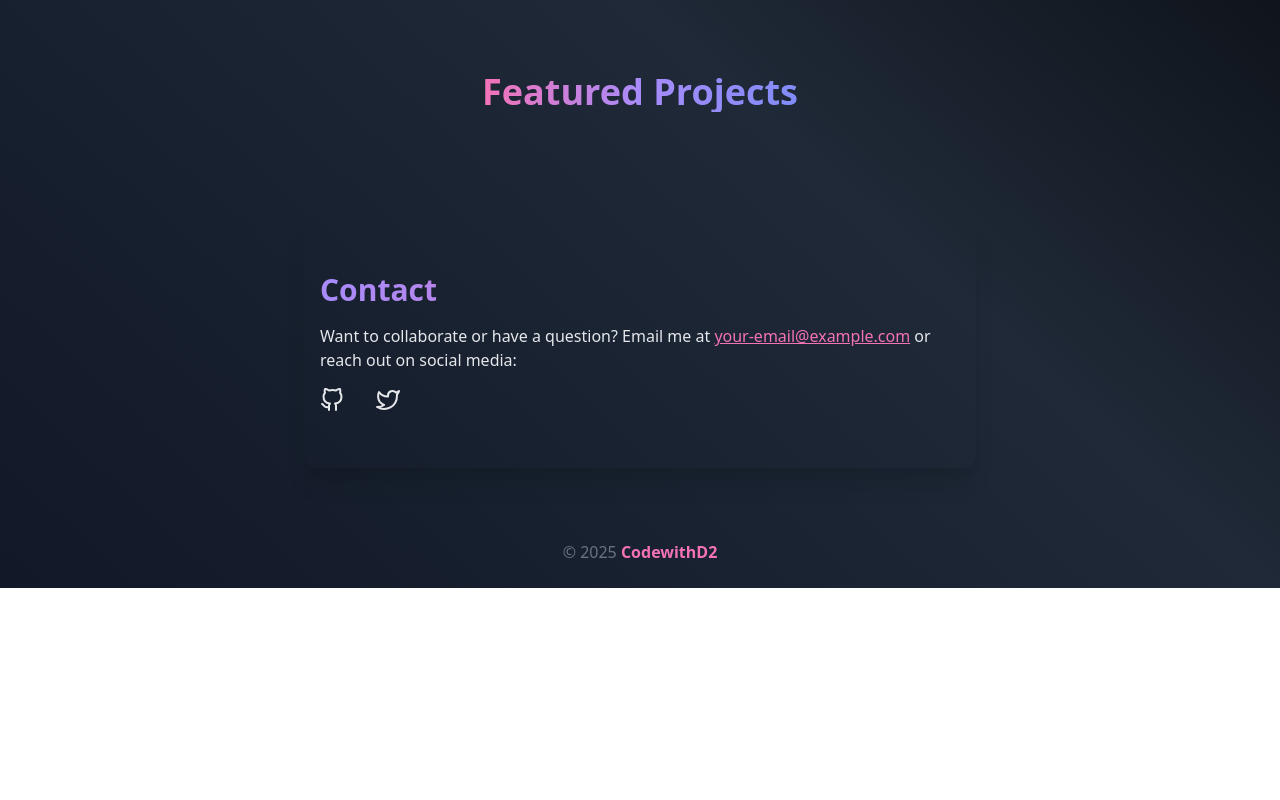
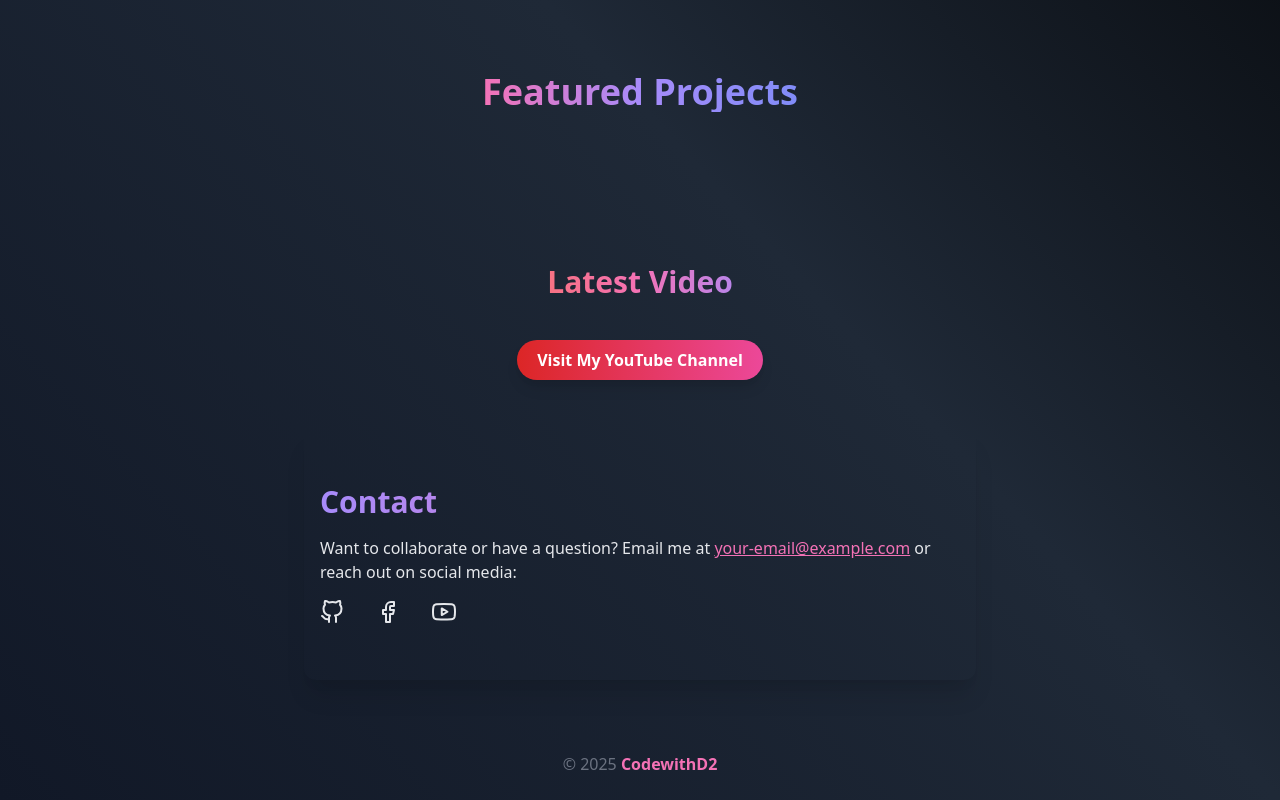
Before and after one commit to CodewithD2/CodewithD2.github.io, a plain HTML site: page index.html in a window 1280 px wide. Shown: the part 592-1392 px from the top of the page. Before the commit the page ends 1180 px from the top, so only its background shows below. Drawn offline with nearby package versions, Linux system fonts and the light colour scheme; no server answers.

Commit message:
Update index.html

```diff
--- a/index.html
+++ b/index.html
@@ -14,6 +14,7 @@
     <div class="flex items-center gap-6">
       <a href="#about" class="font-semibold text-gray-200 hover:text-pink-400 transition">About</a>
       <a href="#projects" class="font-semibold text-gray-200 hover:text-pink-400 transition">Projects</a>
+      <a href="#latest-video" class="font-semibold text-gray-200 hover:text-pink-400 transition">Latest Video</a>
       <a href="#contact" class="font-semibold text-gray-200 hover:text-pink-400 transition">Contact</a>
       <button id="dark-toggle" class="ml-4 p-2 rounded bg-gradient-to-br from-gray-800 to-gray-700 text-white shadow transition hover:scale-110" title="Toggle dark mode">
         <i data-feather="moon"></i>
@@ -43,14 +44,25 @@
     <div id="project-list" class="grid gap-10 sm:grid-cols-2 lg:grid-cols-3"></div>
   </section>
 
+  <!-- Latest YouTube Video -->
+  <section id="latest-video" class="max-w-3xl mx-auto px-4 py-12">
+    <h2 class="text-3xl font-bold mb-6 text-center text-transparent bg-clip-text bg-gradient-to-r from-red-400 via-pink-400 to-purple-400">Latest Video</h2>
+    <div id="youtube-latest" class="flex flex-col items-center"></div>
+    <div class="text-center mt-4">
+      <a href="https://www.youtube.com/@CodeWithD" target="_blank" class="inline-block px-5 py-2 rounded-full bg-gradient-to-r from-red-600 to-pink-500 text-white font-bold shadow-lg hover:scale-105 transition">
+        Visit My YouTube Channel
+      </a>
+    </div>
+  </section>
+
   <!-- Contact -->
   <section id="contact" class="max-w-2xl mx-auto px-4 py-14 bg-gray-900/90 rounded-xl shadow-xl mb-12">
     <h2 class="text-3xl font-bold mb-4 text-transparent bg-clip-text bg-gradient-to-r from-purple-400 to-pink-400">Contact</h2>
     <p class="mb-4 text-gray-200">Want to collaborate or have a question? Email me at <a href="mailto:your-email@example.com" class="text-pink-400 underline">your-email@example.com</a> or reach out on social media:</p>
     <div class="flex gap-8 mt-2">
       <a href="https://github.com/CodewithD2" target="_blank" title="GitHub" class="hover:scale-125 transition"><i data-feather="github"></i></a>
-      <a href="https://twitter.com/yourtwitter" target="_blank" title="Twitter" class="hover:scale-125 transition"><i data-feather="twitter"></i></a>
-      <!-- Add more socials as you like -->
+      <a href="https://www.facebook.com/diaa.el.din.atya" target="_blank" title="Facebook" class="hover:scale-125 transition"><i data-feather="facebook"></i></a>
+      <a href="https://www.youtube.com/@CodeWithD" target="_blank" title="YouTube" class="hover:scale-125 transition"><i data-feather="youtube"></i></a>
     </div>
   </section>
 
```
